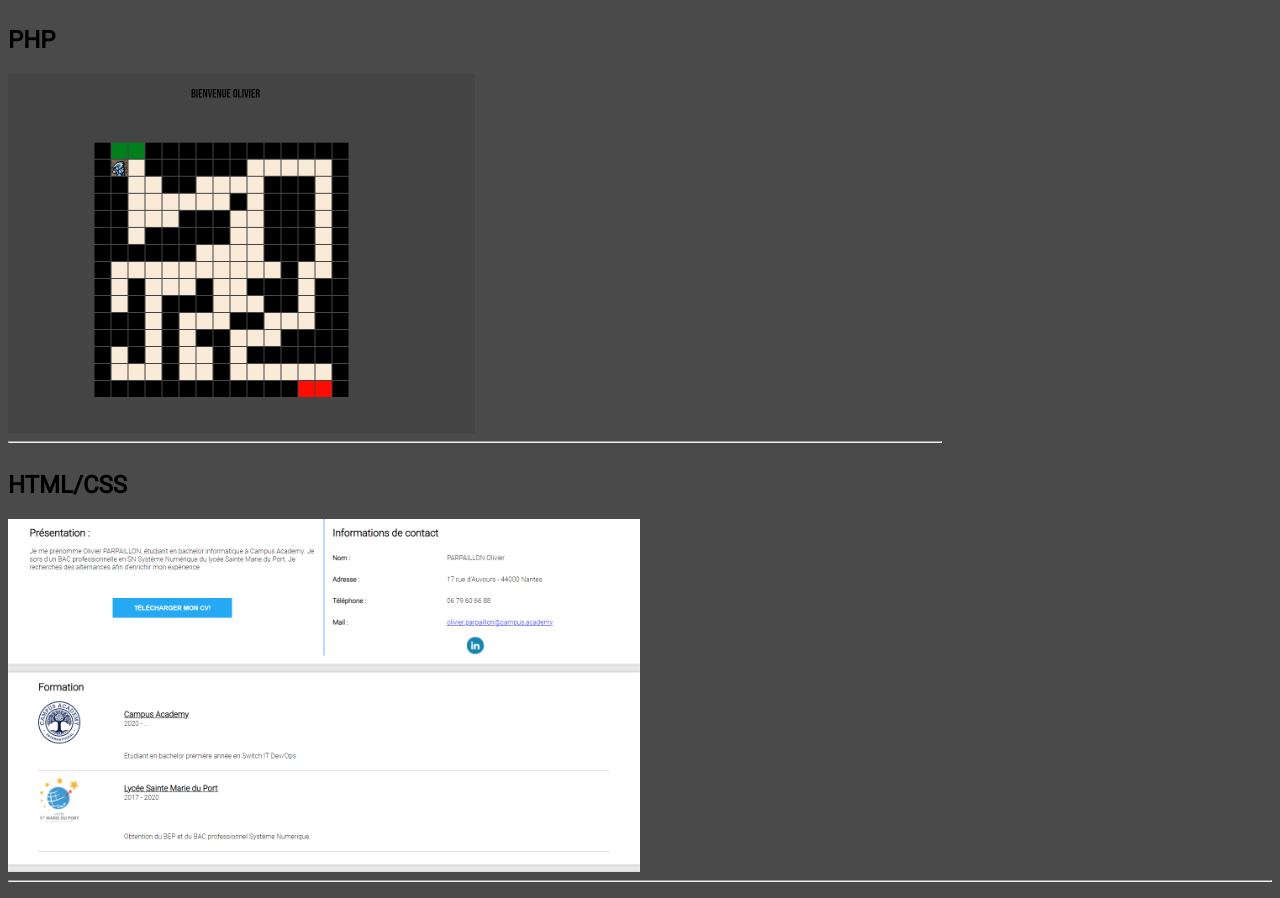
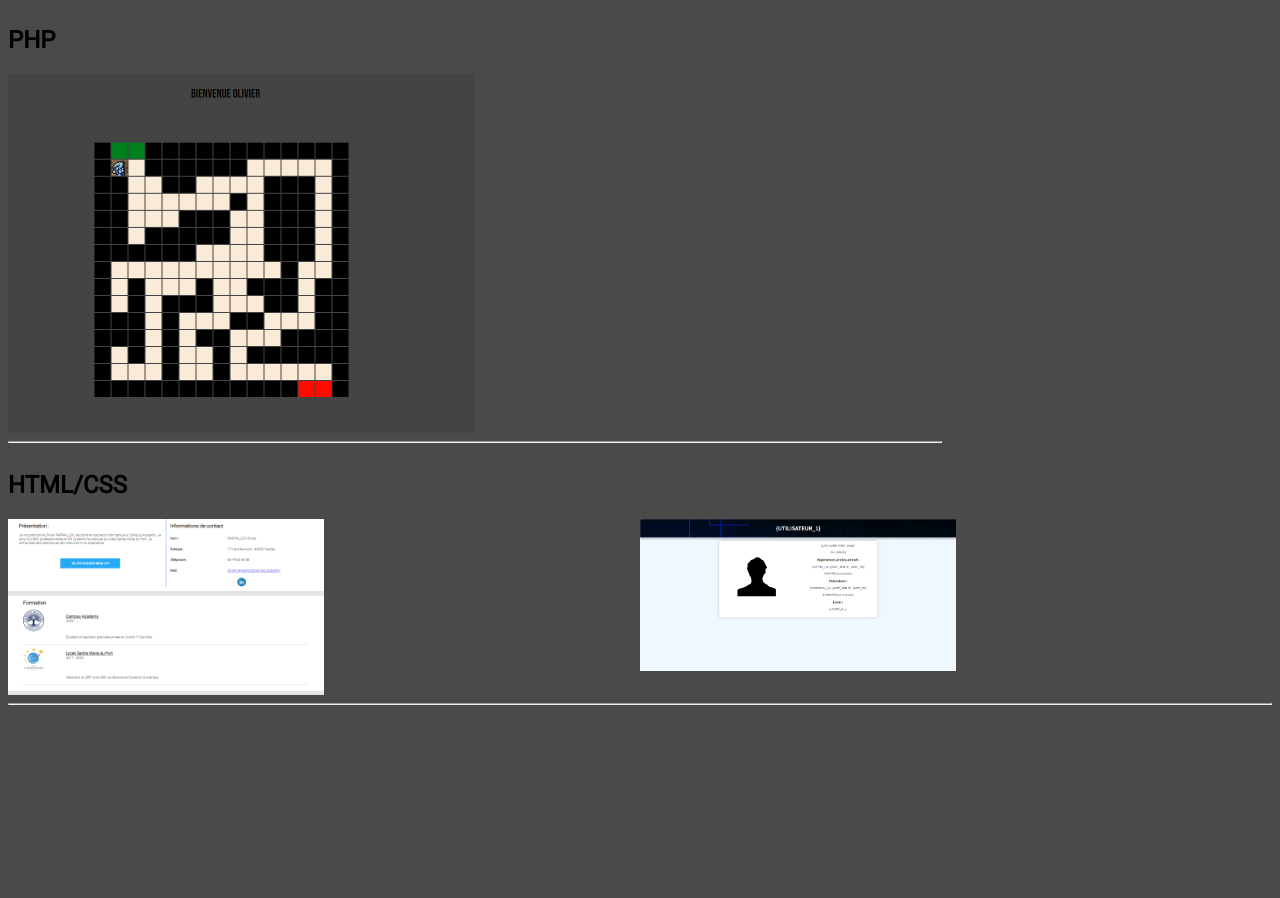
Before and after one commit to OlivierParpaillon/portfolio, a plain HTML site: page index.html in a window 1280 px wide. Shown: the part 138-1036 px from the top of the page. After the commit the page ends 859 px from the top, so only its background shows below. Drawn offline with Linux system fonts and the light colour scheme.

Commit message:
mise en page index

```diff
--- a/index.html
+++ b/index.html
@@ -27,41 +27,40 @@
 
     <div class="conteneur">
 
-
-
         <div class="php">
             <h2>PHP</h2>
-
-            <div class="projet1">
+            <div class="lab">
                 <a class="a-img-txt" href="projet/exemple.html">
                     <img class="a-img" src="img/php-laby.png">
                     <span class="a-txt c1">Jeu du labyrinthe</span>
                 </a>
             </div>
             <hr>
-
         </div>
 
         <div class="htmlcss">
             <h2>HTML/CSS</h2>
+            <div class="projet">
+                <div class="cv">
+                    <a class="a-img-txt" href="projet/exemple.html">
+                        <img class="a-img" src="img/cv-html.png">
+                        <span class="a-txt c1">Mon CV</span>
+                    </a>
+                </div>
 
-            <div class="projet2">
-                <a class="a-img-txt" href="projet/exemple.html">
-                    <img class="a-img" src="img/cv-html.png">
-                    <span class="a-txt c1">Mon CV</span>
-                </a>
+                <div class="bdd">
+                    <a class="a-img-txt" href="projet/exemple.html">
+                        <img class="a-img" src="img/bdd-html.png">
+                        <span class="a-txt c1">Game of Life (Conway)</span>
+                    </a>
+                </div>
             </div>
             <hr>
-
         </div>
-
 
 
     </div>
 
-    </section>
-
-
 </body>
 
 </html>
--- a/styles.css
+++ b/styles.css
@@ -64,15 +64,26 @@ h1 {
     filter: invert(0);
 }
 
-.php .html {
-    grid-column: 1/-1;
-    margin: 0px;
+.c1 {
+    color: rgb(8, 221, 90);
 }
 
-.c1 {
-    color: rgb(8, 221, 90);
-    text-align: left;
+.projet {
+    display: flex;
 }
+
+.cv {
+    flex-direction: column;
+    width: 50%;
+}
+
+.bdd {
+    flex-direction: column;
+    width: 50%;
+}
+
+
+/* Page a propos */
 
 .pres {
     display: flex;
@@ -89,6 +100,9 @@ h1 {
 .form {
     flex-direction: row;
 }
+
+
+/* Page contact */
 
 .contact {
     text-align: center;
```
Also changed, not shown: img/bdd-html.png (added), img/java-gol.png (added).
